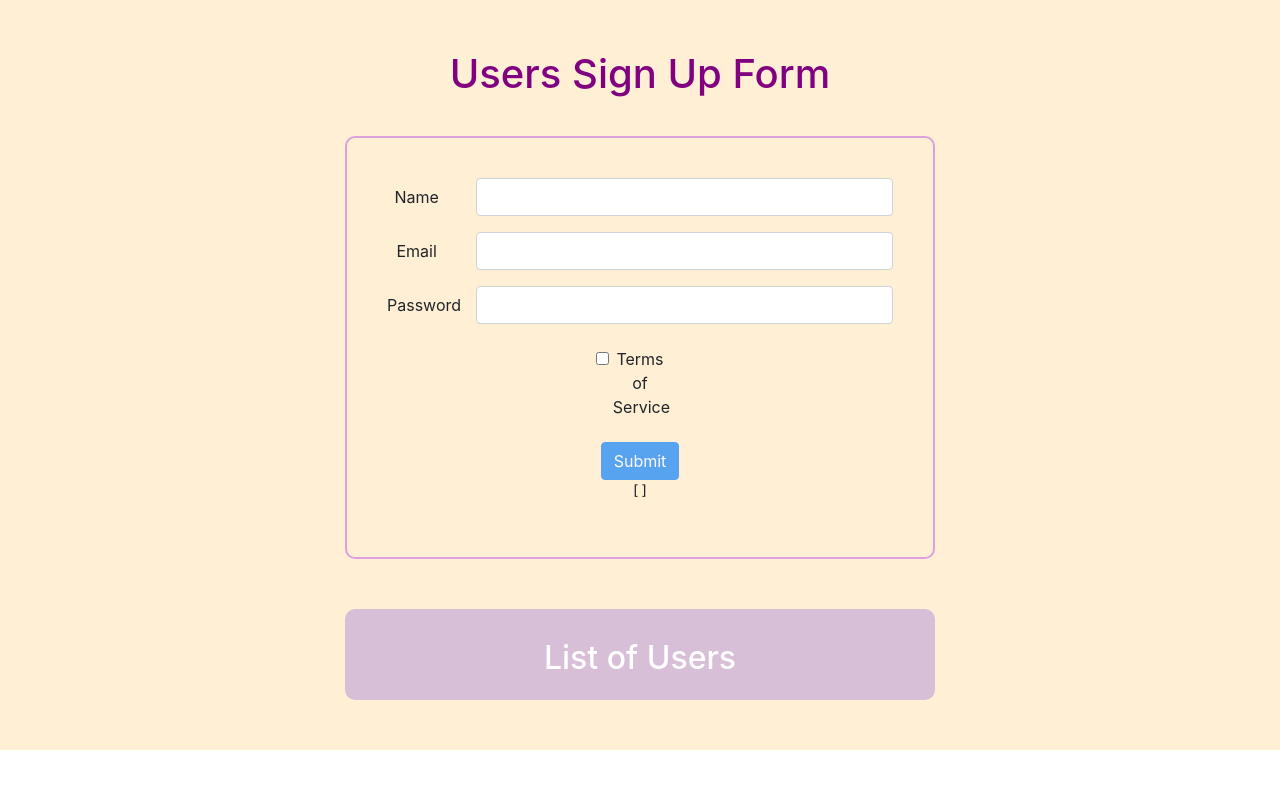
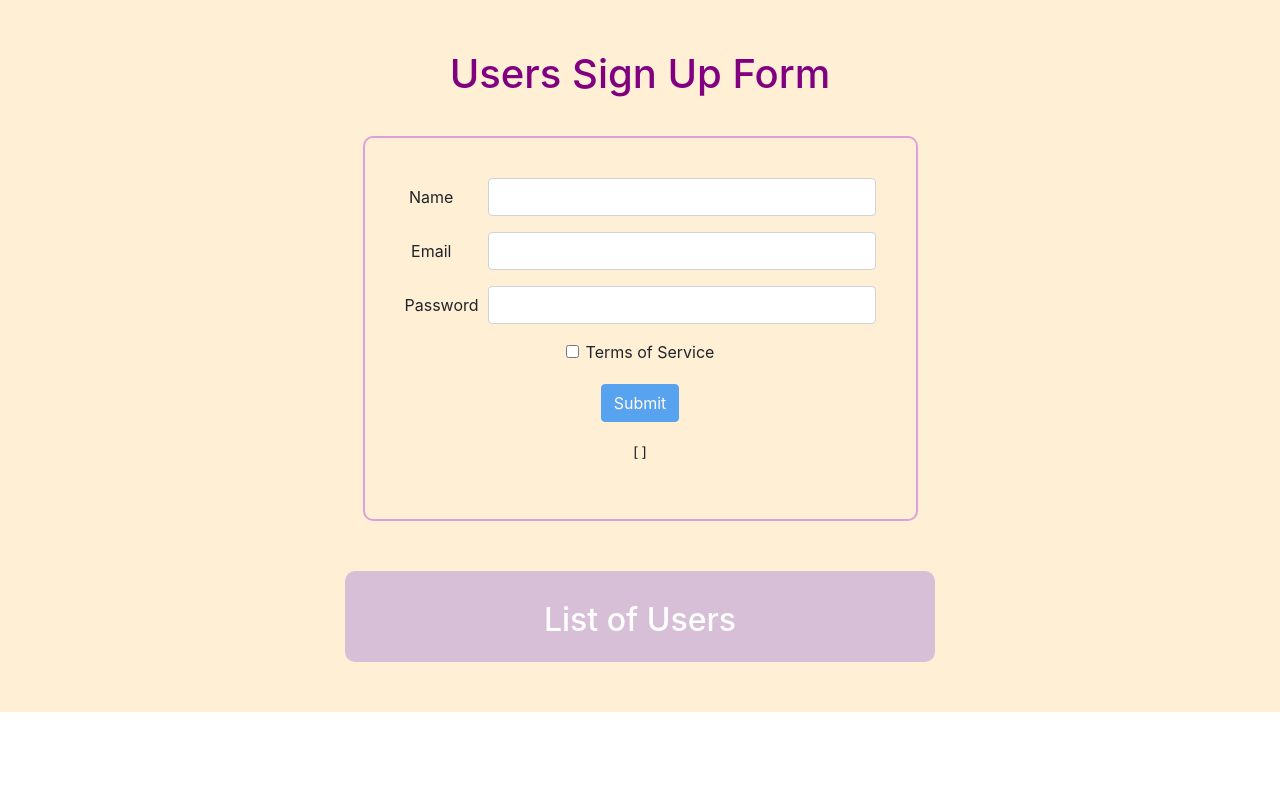
Before and after one commit to maribelcuales/User-Onboarding, a React (Create React App) app in the folder user-onboarding/: page / in a window 1280 px wide. Shown: the top 788 px of the page. Built offline with nearby package versions, Linux system fonts and the light colour scheme.

Commit message:
Added classname and css styling to submit button.

```diff
--- a/user-onboarding/src/Components/FormComponent.js
+++ b/user-onboarding/src/Components/FormComponent.js
@@ -2,7 +2,7 @@ import React, {useState, useEffect} from "react";
 import * as yup from "yup";
 import axios from "axios";
 
-import { Col, Button, Form, FormGroup, Label, Input, FormText } from 'reactstrap';
+import { Container, Col, Button, Form, FormGroup, Label, Input } from 'reactstrap';
 import './styles.css';
 
 const formSchema = yup.object().shape({
@@ -97,9 +97,9 @@ function FormComponent(props) {
   };
 
   return (
+    <Container>
     <div className="div-container">
       <Form onSubmit={formSubmit}>
-      {/* <form onSubmit={formSubmit}> */}
         <FormGroup row>
           <Label className="form-label" htmlFor="name" sm={2}>
             Name
@@ -151,8 +151,8 @@ function FormComponent(props) {
           </Col>
         </FormGroup>
 
-        <FormGroup>
-          <Label htmlFor="terms" sm={2}>
+        <FormGroup check className="checkbox">
+          <Label htmlFor="terms" check>
             <Input
               type="checkbox"
               name="terms"
@@ -163,13 +163,18 @@ function FormComponent(props) {
           </Label>
         </FormGroup>
 
-        <Button color="primary" disabled={buttonDisabled}>
-          Submit
-        </Button>
-      {/* </form> */}
+        <div className="button-div">
+          <Button color="primary" disabled={buttonDisabled}>
+            Submit
+          </Button>
+        </div>
+
+        <div>
+          <pre>{JSON.stringify(post, null, 2)}</pre>
+        </div>
       </Form>
-      <pre>{JSON.stringify(post, null, 2)}</pre>
     </div>
+    </Container>
   )
 };
 
--- a/user-onboarding/src/Components/styles.css
+++ b/user-onboarding/src/Components/styles.css
@@ -10,3 +10,12 @@
   margin: auto;
   margin-bottom: 50px;
 };
+
+.checkbox {
+  padding-top: 50px;
+}
+
+.button-div {
+  margin-top: 20px;
+  margin-bottom: 20px;
+}
```
